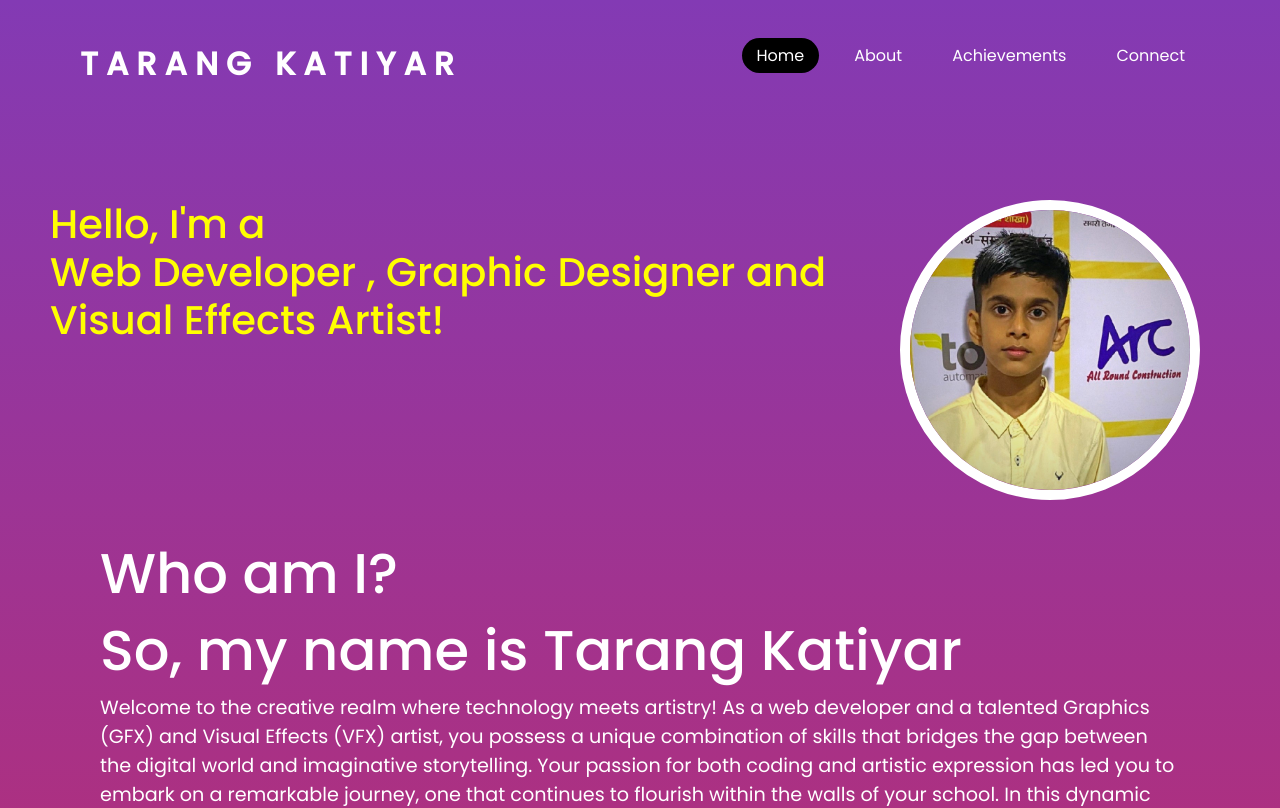
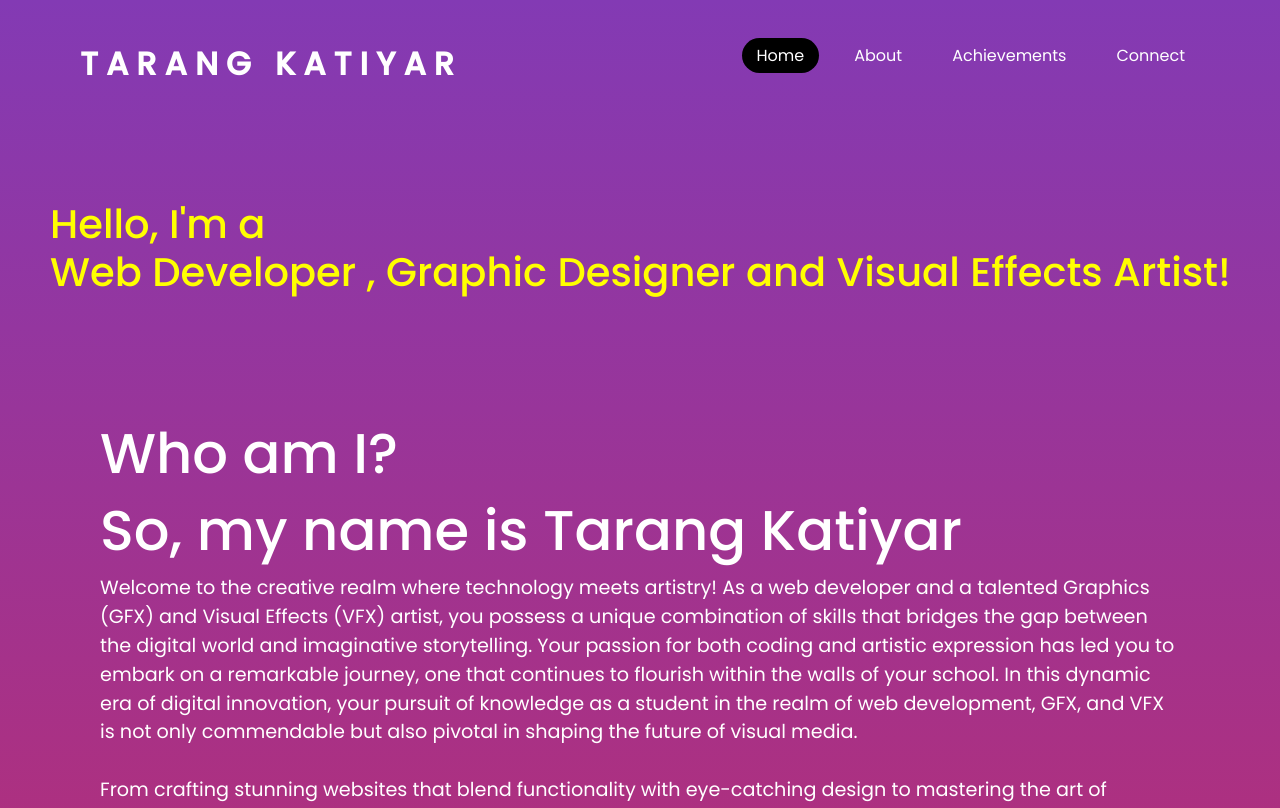
Before and after one commit to TARANGKATIYAR/tarangkatiyar.github.io, a plain HTML site: page index.html in a window 1280 px wide. Shown: the top 808 px of the page. Drawn offline with nearby package versions, Linux system fonts and the light colour scheme; a script that the page names is missing.

Commit message:
Update index.html

```diff
--- a/index.html
+++ b/index.html
@@ -29,9 +29,6 @@
           <h1>Hello, I'm a<br>
             <p>Web Developer , Graphic Designer and Visual Effects Artist! </p>
           </h1>
-        <div class="image">
-            <img src="1689522725713.jpeg">
-        </div>
     </div>
 
 
```
